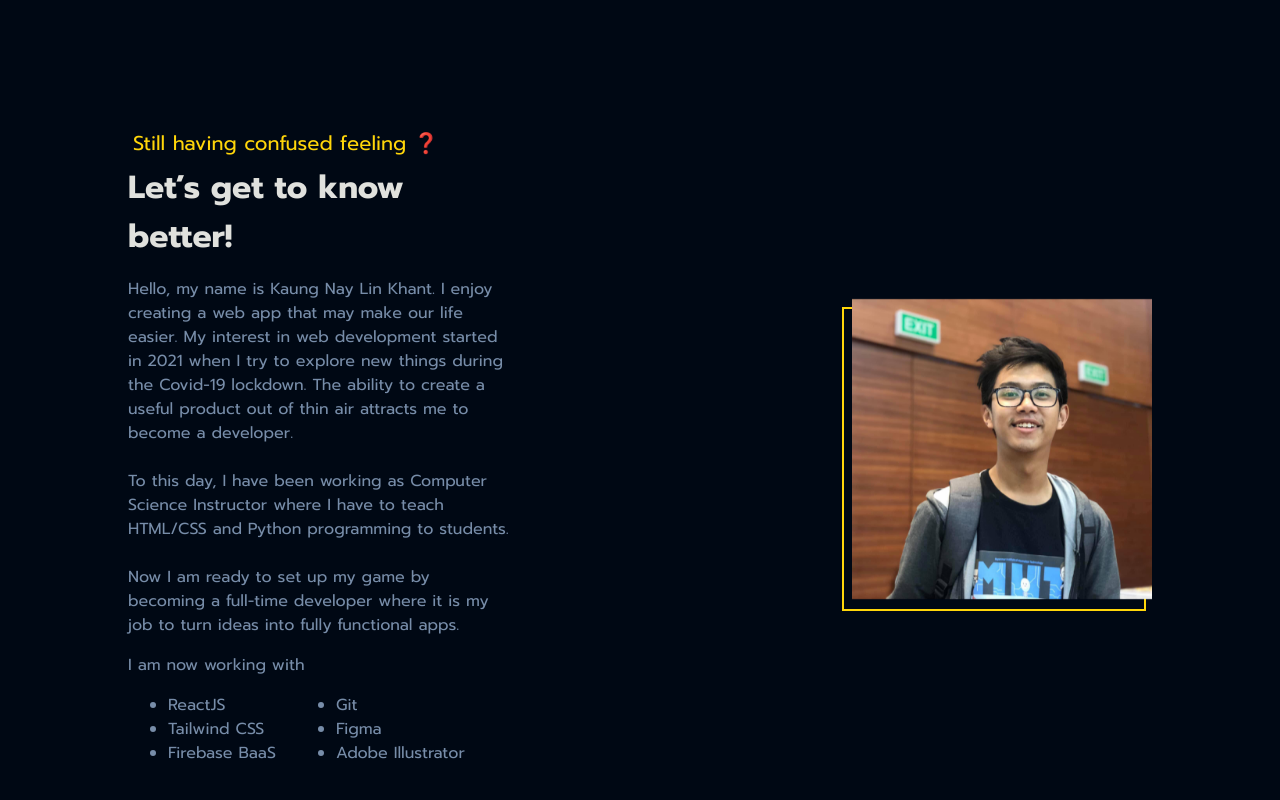
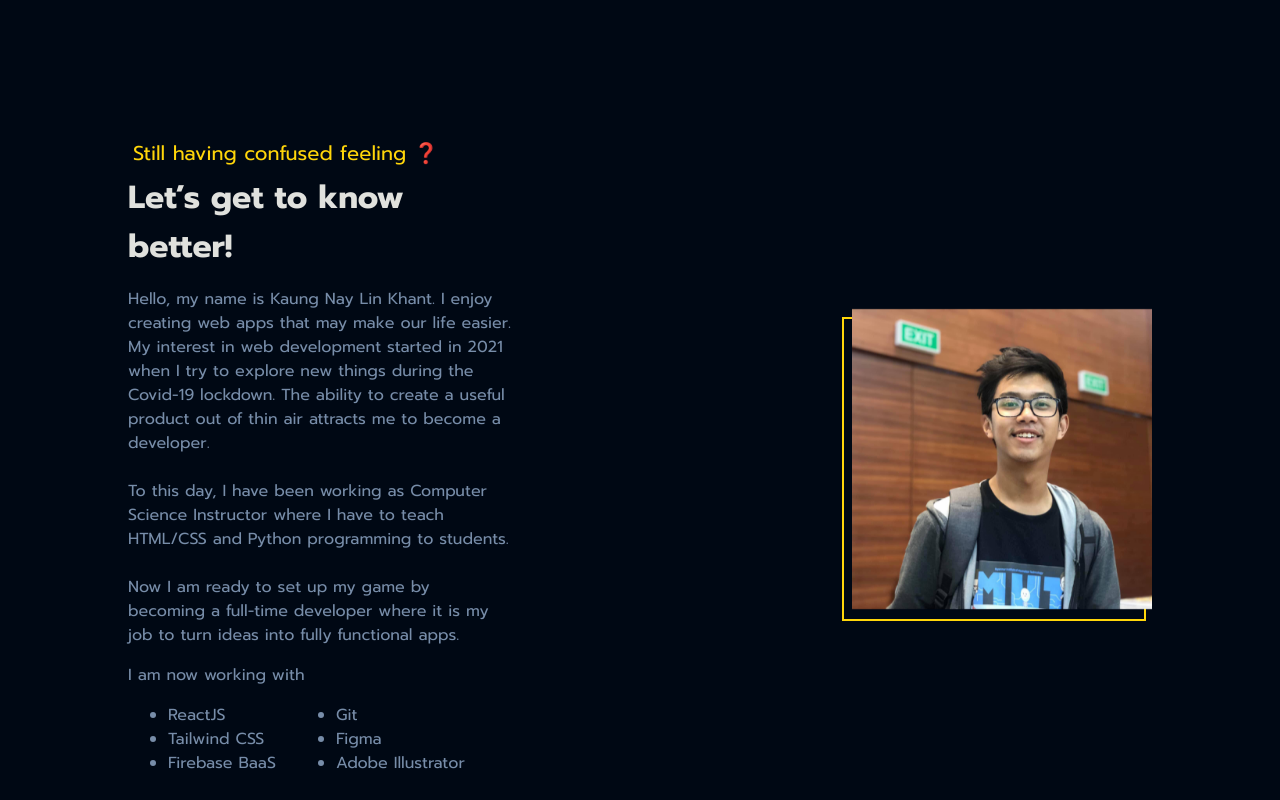
Before and after one commit to YatootaY/my-portfolio, a React (Create React App) app: page / in a window 1280 px wide. Shown: the part 2580-3380 px from the top of the page. Built offline with nearby package versions, Linux system fonts and the light colour scheme; a web font is replaced by a local one.

Commit message:
Improve: About

```diff
--- a/src/Components/About.css
+++ b/src/Components/About.css
@@ -9,7 +9,7 @@
 .aboutText{
     width: 30vw;
     color: var(--gray);
-    margin: 20px 0;
+    margin: 30px 0;
 }
 
 
@@ -29,6 +29,7 @@
 
     .aboutText{
         width: fit-content;
+        font-size: var(--mobileSmall);
     }
 
 
--- a/src/Components/About.js
+++ b/src/Components/About.js
@@ -10,7 +10,7 @@ const About = () => {
                 <p className="yellowText">Still having confused feeling ❓</p>
                 <h2 className="whiteTitle">Let’s get to know better!</h2>
                 <p className="aboutPara">
-                    Hello, my name is Kaung Nay Lin Khant. I enjoy creating a web app that may make our life easier. My interest in web development started in 2021 when I try to explore new things during the Covid-19 lockdown. The ability to create a useful product out of thin air attracts me to become a developer.
+                    Hello, my name is Kaung Nay Lin Khant. I enjoy creating web apps that may make our life easier. My interest in web development started in 2021 when I try to explore new things during the Covid-19 lockdown. The ability to create a useful product out of thin air attracts me to become a developer.
                     <br/><br/>
                     To this day, I have been working as Computer Science Instructor where I have to teach HTML/CSS and Python programming to students.
                     <br/><br/>
```
